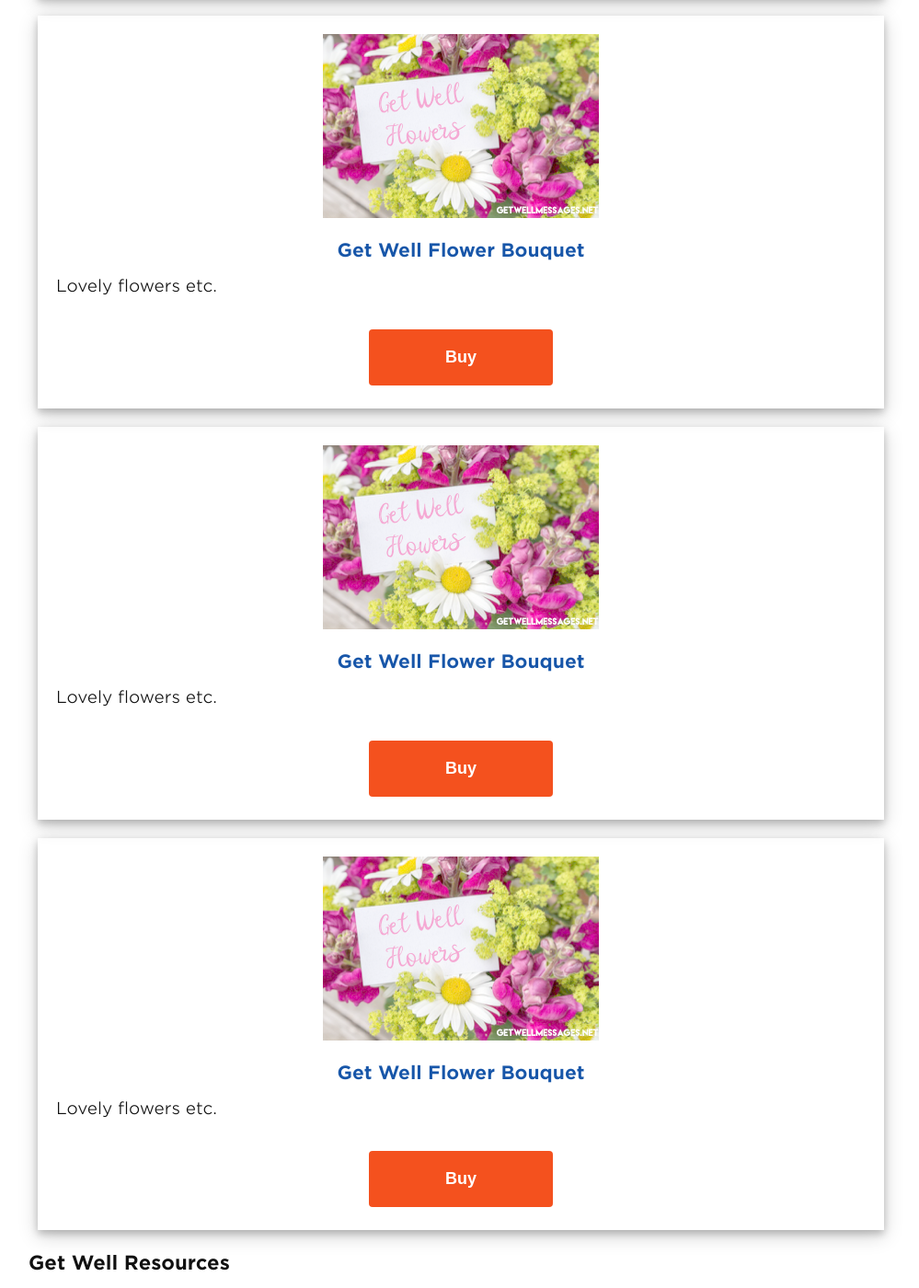
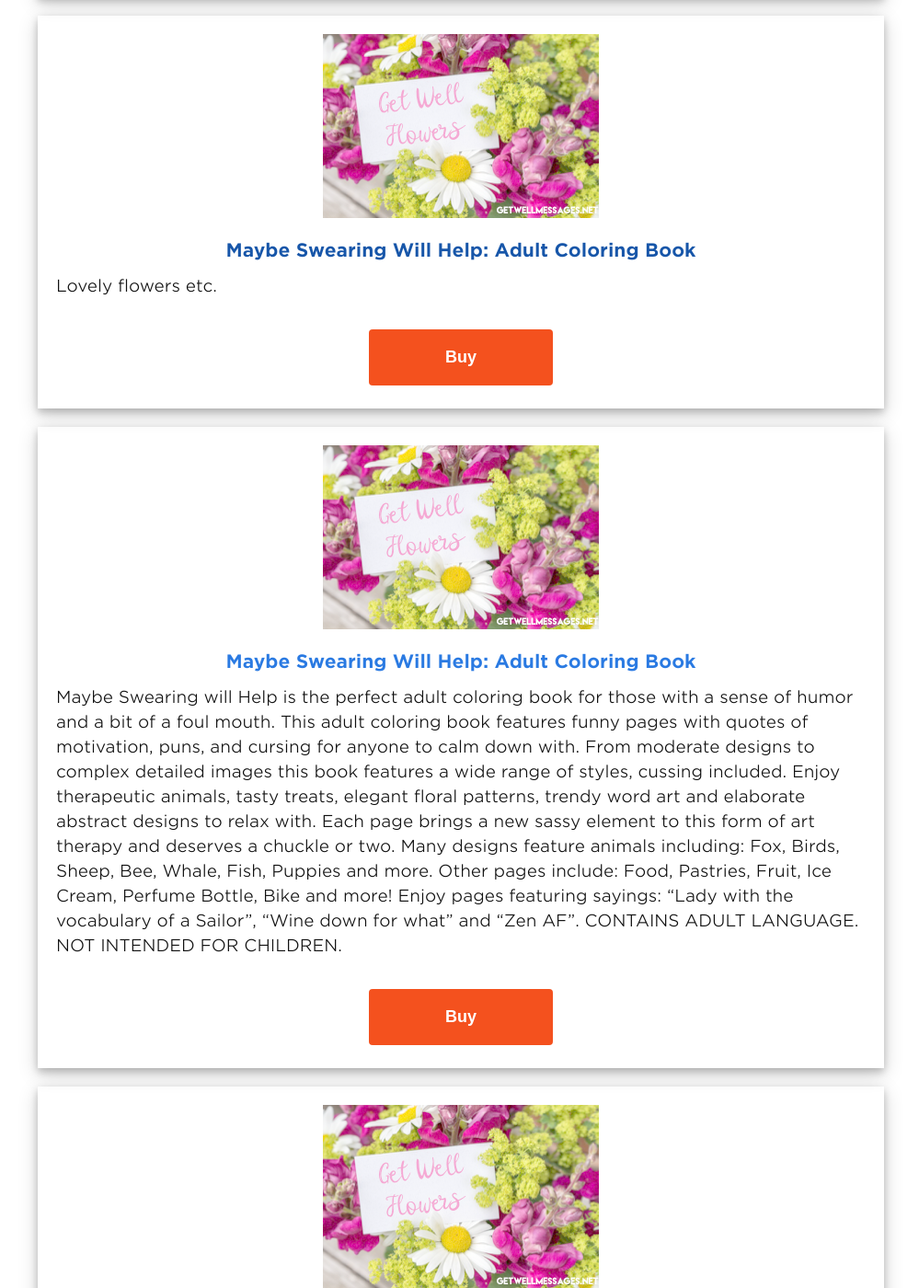
Before and after one commit to andyml123/andyml123.github.io, a Jekyll site: the page built from get-well-gifts.md, in a window 1280 px wide and 1400 px high, scrolled down 9249 px. Shown: the whole window at 92% size, without its empty margins (139-1138 px from the left). Built offline with Jekyll 4.4.1, drawn with Linux system fonts in a browser that asks for light colours; a script that is not in the unit is left out.

Commit message:
Update get-well-gifts.md

```diff
--- a/get-well-gifts.md
+++ b/get-well-gifts.md
@@ -190,19 +190,19 @@
 
 <div class="product-cta-box"><a href=""><img src="/img/get-well-flowers-300x200.png" alt="" /></a>
 <div class="product-cta-heading">
-<a href=""> Get Well Flower Bouquet</a>
+<a href="">Maybe Swearing Will Help: Adult Coloring Book</a>
 </div>
 <p>Lovely flowers etc.</p>
 <div class="product-cta-button-centre"><a href=""><button type="button" class="product-cta-button">Buy</button></a>
 </div>
 </div>
 
-<div class="product-cta-box"><a href=""><img src="/img/get-well-flowers-300x200.png" alt="" /></a>
+<div class="product-cta-box"><a href="https://www.amazon.com/gp/product/0996764135/ref=as_li_tl?ie=UTF8&camp=1789&creative=9325&creativeASIN=0996764135&linkCode=as2&tag=getwellmessages-20&linkId=5552f52d7763687f5f9b86066111118d"><img src="/img/get-well-flowers-300x200.png" alt="" /></a>
 <div class="product-cta-heading">
-<a href=""> Get Well Flower Bouquet</a>
+<a href="https://www.amazon.com/gp/product/0996764135/ref=as_li_tl?ie=UTF8&camp=1789&creative=9325&creativeASIN=0996764135&linkCode=as2&tag=getwellmessages-20&linkId=5552f52d7763687f5f9b86066111118d">Maybe Swearing Will Help: Adult Coloring Book</a>
 </div>
-<p>Lovely flowers etc.</p>
-<div class="product-cta-button-centre"><a href=""><button type="button" class="product-cta-button">Buy</button></a>
+<p>Maybe Swearing will Help is the perfect adult coloring book for those with a sense of humor and a bit of a foul mouth. This adult coloring book features funny pages with quotes of motivation, puns, and cursing for anyone to calm down with. From moderate designs to complex detailed images this book features a wide range of styles, cussing included. Enjoy therapeutic animals, tasty treats, elegant floral patterns, trendy word art and elaborate abstract designs to relax with. Each page brings a new sassy element to this form of art therapy and deserves a chuckle or two. Many designs feature animals including: Fox, Birds, Sheep, Bee, Whale, Fish, Puppies and more. Other pages include: Food, Pastries, Fruit, Ice Cream, Perfume Bottle, Bike and more! Enjoy pages featuring sayings: “Lady with the vocabulary of a Sailor”, “Wine down for what” and “Zen AF”. CONTAINS ADULT LANGUAGE. NOT INTENDED FOR CHILDREN.</p>
+<div class="product-cta-button-centre"><a href="https://www.amazon.com/gp/product/0996764135/ref=as_li_tl?ie=UTF8&camp=1789&creative=9325&creativeASIN=0996764135&linkCode=as2&tag=getwellmessages-20&linkId=5552f52d7763687f5f9b86066111118d"><button type="button" class="product-cta-button">Buy</button></a>
 </div>
 </div>
 
```
